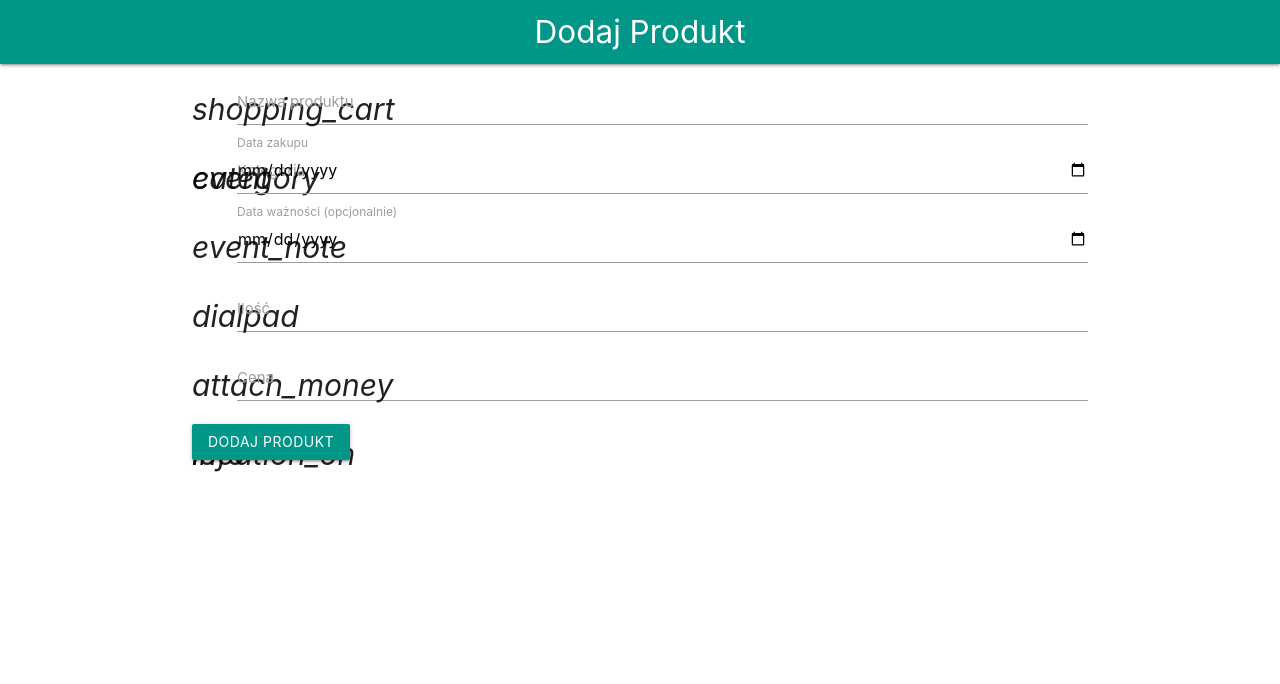
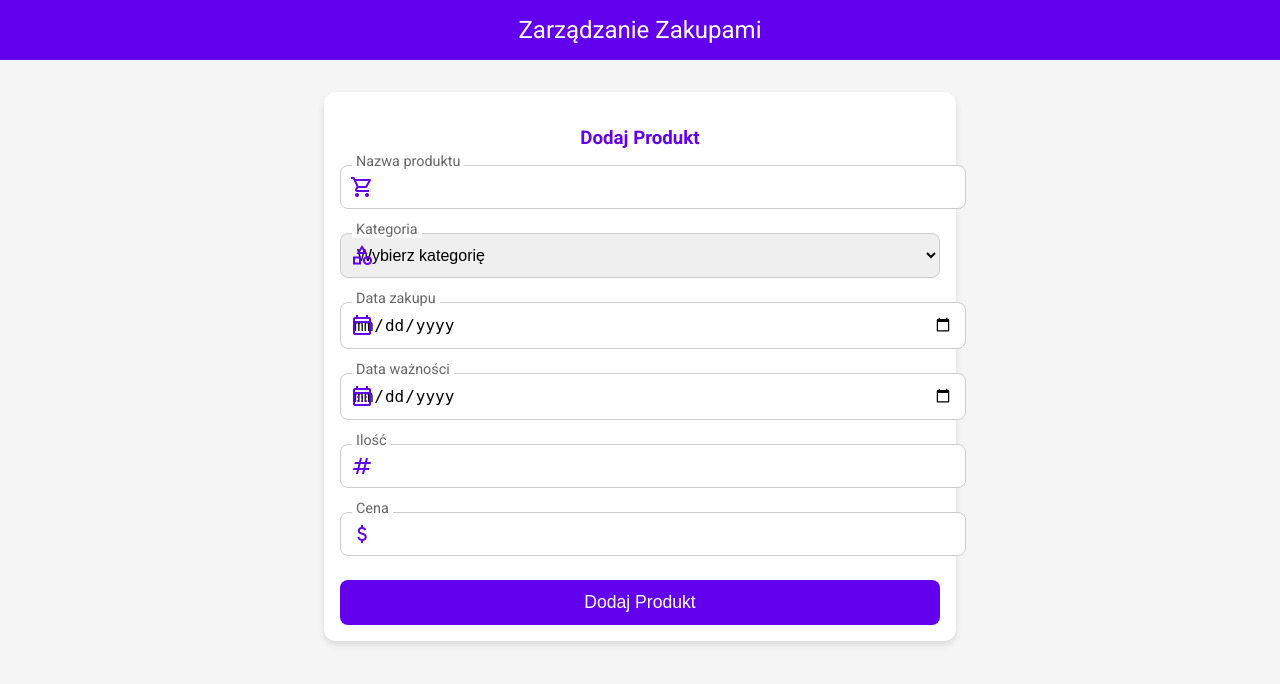
Before and after one commit to codemarcinu/shopping_management, a Flask app: page /add in a window 1280 px wide. Shown: the top 684 px of the page. Run offline with Flask 3, Linux system fonts and the light colour scheme.

Commit message:
Update add_product.html

```diff
--- a/templates/add_product.html
+++ b/templates/add_product.html
@@ -4,74 +4,146 @@
     <meta charset="UTF-8">
     <meta name="viewport" content="width=device-width, initial-scale=1.0">
     <title>Dodaj Produkt</title>
-    <!-- Ładowanie MaterializeCSS -->
-    <link rel="stylesheet" href="https://cdnjs.cloudflare.com/ajax/libs/materialize/1.0.0/css/materialize.min.css">
-    <script src="https://cdnjs.cloudflare.com/ajax/libs/materialize/1.0.0/js/materialize.min.js"></script>
+    <!-- Google Fonts & Icons -->
+    <link href="https://fonts.googleapis.com/css2?family=Roboto:wght@400;500;700&display=swap" rel="stylesheet">
+    <link href="https://fonts.googleapis.com/css2?family=Material+Symbols+Outlined" rel="stylesheet">
+    <!-- Wbudowane style -->
+    <style>
+        :root {
+            --md-primary: #6200EE;
+            --md-on-primary: #FFFFFF;
+            --md-surface: #FFFFFF;
+            --md-background: #F5F5F5;
+            --md-error: #B00020;
+        }
+
+        body {
+            font-family: 'Roboto', sans-serif;
+            background-color: var(--md-background);
+            margin: 0;
+            padding: 0;
+        }
+
+        nav {
+            background-color: var(--md-primary);
+            padding: 1rem;
+            text-align: center;
+        }
+
+        nav a {
+            color: var(--md-on-primary);
+            font-size: 1.5rem;
+            text-decoration: none;
+        }
+
+        .container {
+            max-width: 600px;
+            margin: 2rem auto;
+            padding: 1rem;
+            background: var(--md-surface);
+            border-radius: 12px;
+            box-shadow: 0px 4px 6px rgba(0, 0, 0, 0.1);
+        }
+
+        h3 {
+            text-align: center;
+            color: var(--md-primary);
+            margin-bottom: 1rem;
+        }
+
+        .input-field {
+            position: relative;
+            margin-bottom: 1.5rem;
+        }
+
+        .input-field input,
+        .input-field select {
+            width: 100%;
+            padding: 0.75rem;
+            font-size: 1rem;
+            border: 1px solid #ccc;
+            border-radius: 8px;
+        }
+
+        .input-field label {
+            position: absolute;
+            top: -12px;
+            left: 12px;
+            background: var(--md-surface);
+            padding: 0 4px;
+            font-size: 0.9rem;
+            color: #666;
+        }
+
+        .input-field .material-symbols-outlined {
+            position: absolute;
+            top: 50%;
+            left: 10px;
+            transform: translateY(-50%);
+            color: var(--md-primary);
+            font-size: 24px;
+        }
+
+        .btn {
+            width: 100%;
+            background-color: var(--md-primary);
+            color: var(--md-on-primary);
+            border: none;
+            border-radius: 8px;
+            padding: 0.75rem;
+            font-size: 1.1rem;
+            font-weight: 500;
+            cursor: pointer;
+        }
+
+        .btn:hover {
+            background-color: #3700B3;
+        }
+    </style>
 </head>
 <body>
     <nav>
-        <div class="nav-wrapper teal">
-            <a href="/" class="brand-logo center">Dodaj Produkt</a>
-        </div>
+        <a href="/">Zarządzanie Zakupami</a>
     </nav>
     <div class="container">
+        <h3>Dodaj Produkt</h3>
         <form method="POST">
             <div class="input-field">
-                <i class="material-icons prefix">shopping_cart</i>
-                <input id="nazwa" type="text" name="nazwa" required>
+                <span class="material-symbols-outlined">shopping_cart</span>
+                <input type="text" name="nazwa" id="nazwa" required>
                 <label for="nazwa">Nazwa produktu</label>
             </div>
             <div class="input-field">
-                <i class="material-icons prefix">category</i>
+                <span class="material-symbols-outlined">category</span>
                 <select name="kategoria" required>
                     <option value="" disabled selected>Wybierz kategorię</option>
-                    {% for kategoria in kategorie %}
-                        <option value="{{ kategoria }}">{{ kategoria }}</option>
+                    {% for kategoria in categories %}
+                    <option value="{{ kategoria }}">{{ kategoria }}</option>
                     {% endfor %}
                 </select>
-                <label>Kategoria</label>
+                <label for="kategoria">Kategoria</label>
             </div>
             <div class="input-field">
-                <i class="material-icons prefix">event</i>
-                <input id="data_zakupu" type="date" name="data_zakupu" required>
+                <span class="material-symbols-outlined">calendar_today</span>
+                <input type="date" name="data_zakupu" id="data_zakupu" required>
                 <label for="data_zakupu">Data zakupu</label>
             </div>
             <div class="input-field">
-                <i class="material-icons prefix">event_note</i>
-                <input id="data_waznosci" type="date" name="data_waznosci">
-                <label for="data_waznosci">Data ważności (opcjonalnie)</label>
+                <span class="material-symbols-outlined">calendar_month</span>
+                <input type="date" name="data_waznosci" id="data_waznosci">
+                <label for="data_waznosci">Data ważności</label>
             </div>
             <div class="input-field">
-                <i class="material-icons prefix">dialpad</i>
-                <input id="ilosc" type="number" name="ilosc" min="1" required>
+                <span class="material-symbols-outlined">numbers</span>
+                <input type="number" name="ilosc" id="ilosc" min="1" required>
                 <label for="ilosc">Ilość</label>
             </div>
             <div class="input-field">
-                <i class="material-icons prefix">attach_money</i>
-                <input id="cena" type="number" step="0.01" name="cena" required>
+                <span class="material-symbols-outlined">attach_money</span>
+                <input type="number" step="0.01" name="cena" id="cena" required>
                 <label for="cena">Cena</label>
             </div>
-            <div class="input-field">
-                <i class="material-icons prefix">location_on</i>
-                <select name="lokalizacja" required>
-                    <option value="" disabled selected>Wybierz lokalizację</option>
-                    {% for lokalizacja in lokalizacje %}
-                        <option value="{{ lokalizacja }}">{{ lokalizacja }}</option>
-                    {% endfor %}
-                </select>
-                <label>Lokalizacja</label>
-            </div>
-            <div class="input-field">
-                <i class="material-icons prefix">info</i>
-                <select name="status" required>
-                    <option value="" disabled selected>Wybierz status</option>
-                    {% for status in statusy %}
-                        <option value="{{ status }}">{{ status }}</option>
-                    {% endfor %}
-                </select>
-                <label>Status</label>
-            </div>
-            <button type="submit" class="btn waves-effect waves-light teal">Dodaj produkt</button>
+            <button type="submit" class="btn">Dodaj Produkt</button>
         </form>
     </div>
 </body>
```
